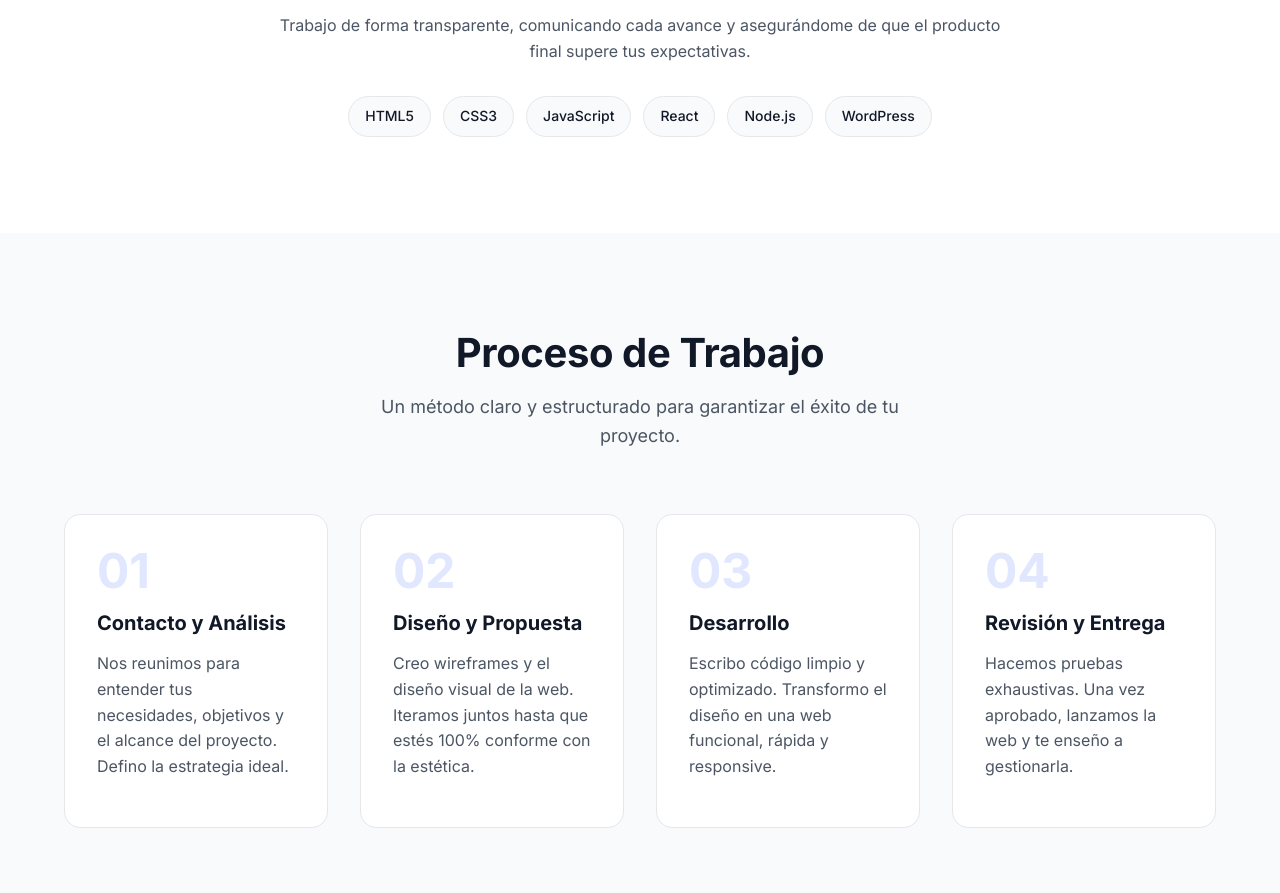
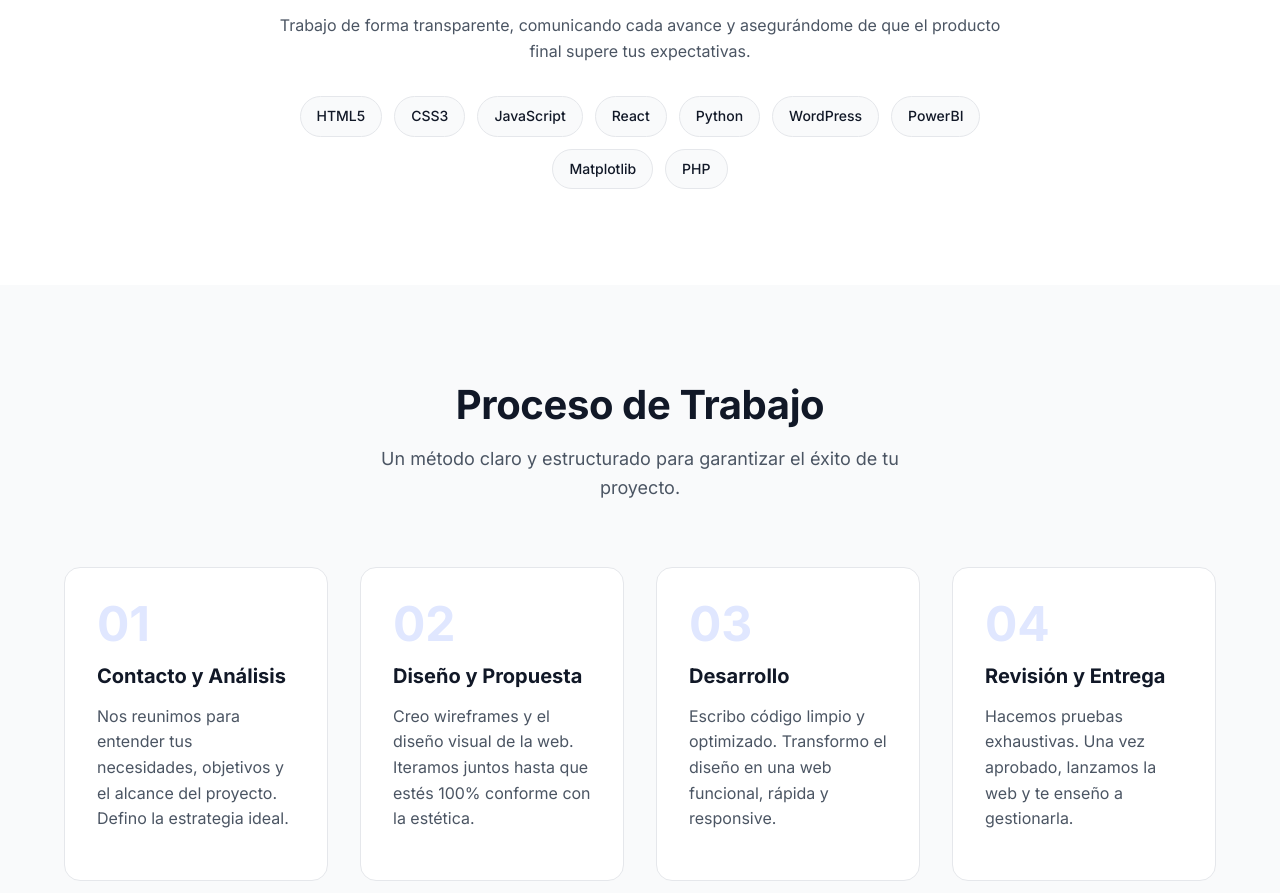
Before and after one commit to yamilheredia7970-cmd/Portfolio, a React app: page index.html in a window 1280 px wide. Shown: the part 2538-3431 px from the top of the page. Built offline with nearby package versions, Linux system fonts and the light colour scheme.

Commit message:
feat: Enhance README and project tech stack
Adds a promotional banner to the README and expands the project's technical stack in index.html to include Python, PowerBI, Matplotlib, and PHP, reflecting a broader skill set.

```diff
--- a/index.html
+++ b/index.html
@@ -141,8 +141,11 @@
                     <span>CSS3</span>
                     <span>JavaScript</span>
                     <span>React</span>
-                    <span>Node.js</span>
+                    <span>Python</span>
                     <span>WordPress</span>
+                    <span>PowerBI</span>
+                    <span>Matplotlib</span>
+                    <span>PHP</span>
                 </div>
             </div>
         </div>
```
Also changed, not shown: README.md.
